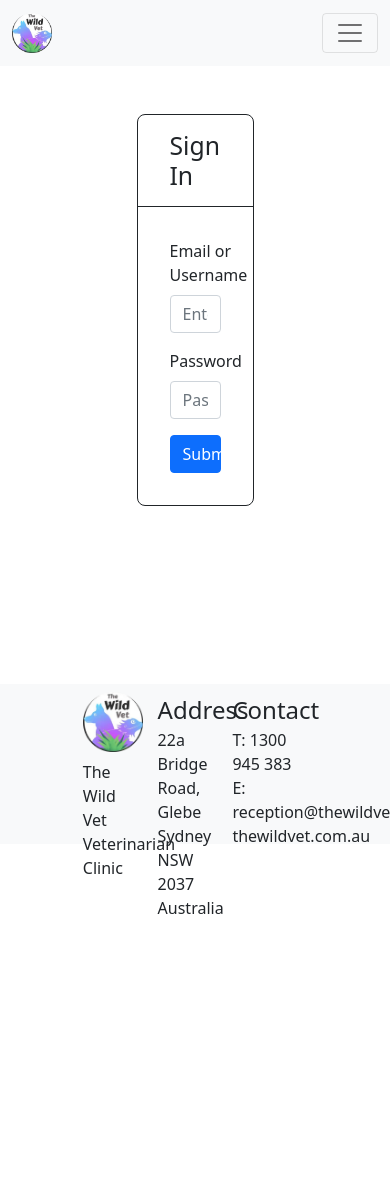
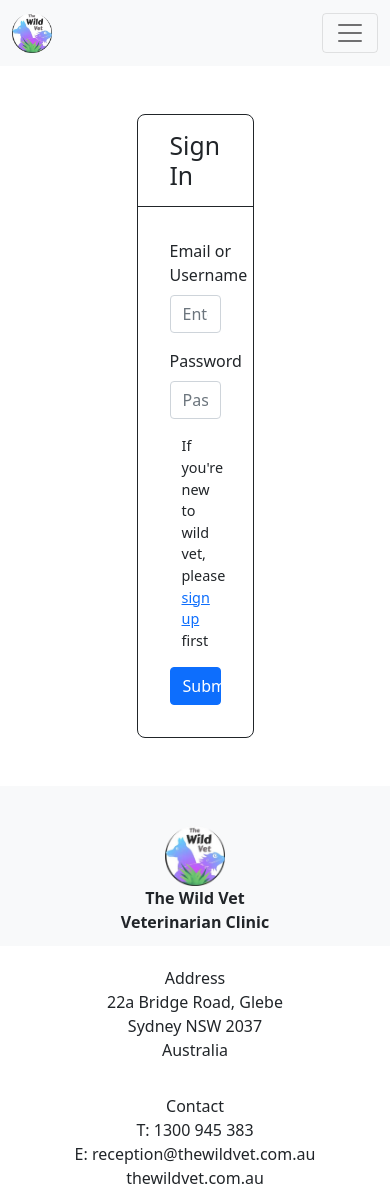
Before and after one commit to yinyuWu/wild-vet, a React (Create React App) app: page /signin in a window 390 px wide. Before the commit the page ends 844 px from the top, so only its background shows below. Built offline with nearby package versions, Linux system fonts and the light colour scheme; what aws-amplify would draw is missing.

Commit message:
authentication

```diff
--- a/src/App.js
+++ b/src/App.js
@@ -1,7 +1,8 @@
-import Home from './views/Home/Home'
+import Home from './views/Home/Home';
 import SignUp from './views/Admin/SignUp';
-import VetNav from './components/VetNav/VetNav'
-import { Route } from 'react-router-dom'
+import VetNav from './components/VetNav/VetNav';
+import { Route, Switch } from 'react-router-dom';
+import AuthRoute from './views/Admin/AuthRoute';
 import SignIn from './views/Admin/SignIn';
 import PetList from './views/Pet/PetList';
 import About from './views/About/About';
@@ -14,12 +15,14 @@ function App() {
     <div className="app">
       <VetNav />
       <div>
-        <Route path="/" exact component={Home}/>
-        <Route path="/signup" component={SignUp}/>
-        <Route path="/confirm-code" component={ConfirmCode}/>
-        <Route path="/signin" component={SignIn}/>
-        <Route path="/pet-list" component={PetList}/>
-        <Route path="/about" component={About}/>
+        <Switch>
+          <AuthRoute path="/" exact component={Home} />
+          <Route path="/signup" component={SignUp} />
+          <Route path="/confirm-code" component={ConfirmCode} />
+          <Route path="/signin" component={SignIn} />
+          <AuthRoute path="/pet-list" component={PetList} />
+          <AuthRoute path="/about" component={About} />
+        </Switch>
       </div>
       <div className="app-footer">
         <Footer />
--- a/src/components/Footer/Footer.css
+++ b/src/components/Footer/Footer.css
@@ -29,7 +29,45 @@
 }
 
 .footer .footer-container .footer-container-item .footer-container-item-name {
-  margin-top: .5rem;
-  font-weight: 500;
+  font-weight: 700;
   width: 50%;
+  text-align: center;
 }
+
+@media (max-width: 992px) {
+  .footer {
+    position: absolute;
+    bottom: 0;
+    margin: 0 auto;
+    padding: .5rem;
+    background-color: #f8f9fa;
+    width: 100%;
+    height: 10rem;
+  }
+
+  .footer .footer-container {
+    display: flex;
+    justify-content: center;
+    flex-direction: column;
+    align-items: center;
+  }
+
+  .footer .footer-container .footer-container-item {
+    width: 100%;
+    display: flex;
+    flex-direction: column;
+    align-items: center;
+    margin-top: 2rem;
+  }
+
+  .footer .footer-container .footer-container-item:first-child img {
+    position: relative;
+
+  }
+
+  .footer .footer-container .footer-container-item .footer-container-item-title {
+    font-weight: 500;
+    font-size: 1rem;
+  }
+
+}
--- a/src/components/VetNav/VetNav.css
+++ b/src/components/VetNav/VetNav.css
@@ -16,12 +16,6 @@
     font-family: Arial, Helvetica, sans-serif;
     font-size: 1rem;
     margin-right: 1rem;
-}
-
-.navbar .navbar-nav .nav-sign-up {
-    font-family: Arial, Helvetica, sans-serif;
-    font-size: 1rem;
-    margin-right: 1rem;
     border: 1px solid #000;
     border-radius: .5rem;
 }
--- a/src/components/VetNav/VetNav.js
+++ b/src/components/VetNav/VetNav.js
@@ -6,6 +6,7 @@ import { Auth } from 'aws-amplify';
 import { Link } from 'react-router-dom';
 import './VetNav.css'
 import logo from '../../images/logo.png'
+import AuthService from '../../views/Admin/AuthService';
 
 class VetNav extends Component {
 
@@ -17,6 +18,7 @@ class VetNav extends Component {
   async signOut() {
     try {
       await Auth.signOut();
+      AuthService.logout();
       this.props.toLogout();
     } catch (error) {
       console.log('error signing out: ', error);
@@ -47,9 +49,8 @@ class VetNav extends Component {
                 </Form>
               </Nav>
 
-              {this.props.isLogin ? <Button onClick={this.signOut}>Sign Out</Button> : <Nav>
+              {AuthService.isUserLoggedIn() ? <Button onClick={this.signOut}>Sign Out</Button> : <Nav>
                 <Link to="/signIn" className="nav-link nav-sign-in">Sign In</Link>
-                <Link to="/signUp" className="nav-link nav-sign-up">Sign Up</Link>
               </Nav>}
 
             </Navbar.Collapse>
--- /dev/null
+++ b/src/views/Admin/AuthRoute.js
@@ -0,0 +1,16 @@
+import React, { Component } from 'react'
+import { Redirect, Route } from 'react-router-dom';
+import AuthService from './AuthService';
+
+
+class AuthRoute extends Component {
+  render() {
+    if (AuthService.isUserLoggedIn()) {
+      return <Route {...this.props} />
+    } else {
+      return <Redirect to="/signin" />
+    }
+  }
+}
+
+export default AuthRoute;
--- /dev/null
+++ b/src/views/Admin/AuthService.js
@@ -0,0 +1,36 @@
+export const AUTHENTICATED_USER = "authenticatedUser";
+export const AUTHENTICATED_EMAIL = "authenticatedEmail"
+class AuthService {
+  registerSuccessfulLogin(email, username) {
+    sessionStorage.setItem(AUTHENTICATED_EMAIL, email);
+    sessionStorage.setItem(AUTHENTICATED_USER, username);
+  }
+
+  recordLogin(email) {
+    sessionStorage.setItem(AUTHENTICATED_EMAIL, email);
+  }
+  recordUserName(username) {
+    sessionStorage.setItem(AUTHENTICATED_USER, username);
+  }
+  logout() {
+    sessionStorage.removeItem(AUTHENTICATED_USER);
+    sessionStorage.removeItem(AUTHENTICATED_EMAIL);
+  }
+
+  isUserLoggedIn() {
+    let email = sessionStorage.getItem(AUTHENTICATED_EMAIL);
+    console.log(email);
+    if (email == null) return false;
+    return true;
+  }
+
+  getUserName() {
+    return sessionStorage.getItem(AUTHENTICATED_USER);
+  }
+
+  getEmail() {
+    return sessionStorage.getItem(AUTHENTICATED_EMAIL);
+  }
+}
+
+export default new AuthService();
--- a/src/views/Admin/ConfirmCode.js
+++ b/src/views/Admin/ConfirmCode.js
@@ -37,6 +37,8 @@ class ConfirmCode extends Component {
     const username = window.localStorage.getItem('username');
     try {
       await Auth.confirmSignUp(username, this.state.code);
+      window.localStorage.removeItem('username');
+      window.localStorage.removeItem('email');
       this.props.history.push('/signin');
     } catch (err) {
       if (err.code === "CodeMismatchException") {
--- a/src/views/Admin/SignIn.css
+++ b/src/views/Admin/SignIn.css
@@ -7,6 +7,11 @@
 
 .signin .signin-form {
   margin: 2rem;
+}
+
+.signin .signin-form-msg {
+  font-size: .9rem;
+  margin-left: .75rem;
 }
 
 .signin .signin-title {
--- a/src/views/Admin/SignIn.js
+++ b/src/views/Admin/SignIn.js
@@ -1,7 +1,9 @@
 import React, { Component } from 'react'
 import { Form, Button, Row, Col } from 'react-bootstrap'
+import { Link } from 'react-router-dom';
 import { login } from '../../actions';
 import { Auth } from 'aws-amplify';
+import AuthService from './AuthService';
 import Joi from 'joi-browser';
 import { connect } from 'react-redux';
 import './SignIn.css'
@@ -42,6 +44,8 @@ class SignIn extends Component {
       // store user info in redux store
       const user = await Auth.currentAuthenticatedUser();
       console.log('user: ', user);
+      AuthService.recordLogin(user.attributes.email);
+      AuthService.recordUserName(user.username);
       this.props.toLogin(user);
       this.props.history.push('/');
     } catch (err) {
@@ -107,6 +111,7 @@ class SignIn extends Component {
               <Form.Control className={this.state.errors.password && "signin-form-input-error"} required type="password" name="password" placeholder="Password" value={this.state.user.password} onChange={this.handleInputChange}/>
               {this.state.errors.password && <div className="signin-form-error">{this.state.errors.password}</div>}
             </Form.Group>
+            <p className="signin-form-msg">If you're new to wild vet, please <Link to="/signup">sign up</Link> first</p>
             <Row>
               <Col md={{ span: 4, offset: 8 }} sm={{ span: 12 }}>
                 <Button variant="primary" className="signin-form-btn"
--- a/src/views/Pet/PetList.js
+++ b/src/views/Pet/PetList.js
@@ -174,7 +174,7 @@ class PetList extends Component {
                 ))}
               </tbody>
             </Table>
-            <Button size="lg" className="pet-list-save-btn" onClick={this.handleSavePets}>Save Pets</Button>
+            <Button size="lg" className="pet-list-save-btn" onClick={this.handleSavePets}>Check In</Button>
             <PetInfo ref={this.child} show={this.state.showPetInfo} onClose={this.handleCloseAddForm} actionType={this.state.actionType} pet={this.state.selectedPet} username={this.props.user.username} getPets={this.getPetList} />
           </div>}
       </div>
```
Also changed, not shown: 2 other files (tests, documents, lock files or other folders).
